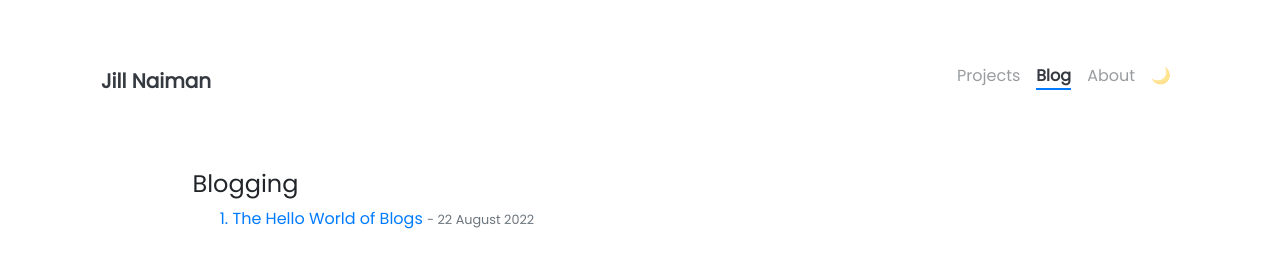
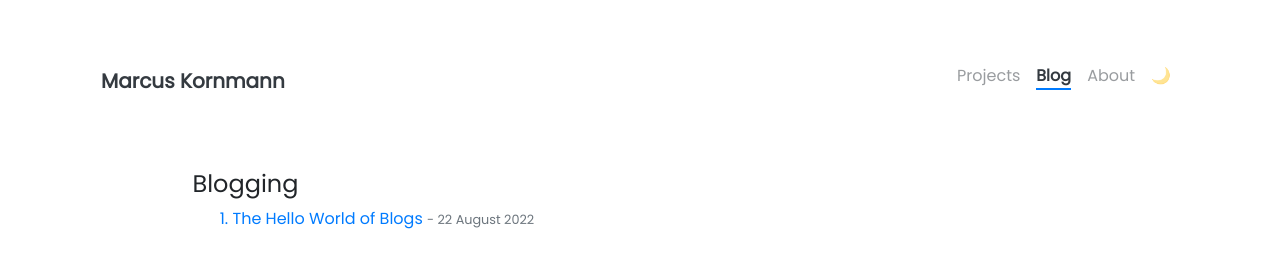
Before and after one commit to CptK/CptK.github.io, a Jekyll site: the page built from pages/tags.html, in a window 1280 px wide. Shown: the top 262 px of the page. Built offline with Jekyll 4.4.1, drawn with Linux system fonts in a browser that asks for light colours; nearby versions of some CDN libraries.

Commit message:
changed name

```diff
--- a/_config.yml
+++ b/_config.yml
@@ -5,12 +5,12 @@
 # NOTE: it looks like you need to rebuild + repush everytime you update this _config.yml file
 
 ### Site Settings ###
-title               : Jill Naiman
+title               : Marcus Kornmann
 description         : >-
-                      I am definitely not a corgi!
+                      Pico do Arieiro - Madeira
 baseurl             : ""   # Change to empty quotes if you are hosting your site at <your-username>.github.io directly,
 #                                             otherwise will be hosted at <your-username>.github.io/{{base_url}}
-repository          : jnaiman               # Change to <your-username>/<your-username>.github.io (or remove it if you don't need remote projects)
+repository          : cptk               # Change to <your-username>/<your-username>.github.io (or remove it if you don't need remote projects)
 open_new_tab        : false                             # Opens external URLs in new tab (works for posts, projects and navbar only)
 
 
@@ -35,12 +35,12 @@ nav_exclude:                                            # The following paths ar
 ### Author Info ###
 author:
   name              : A. P. Corgi
-  image             : https://dogtime.com/assets/uploads/gallery/pembroke-welsh-corgi-dog-breed-pictures/prance-8.jpg
+  image             : https://serenaslenses.net/wp-content/uploads/2019/06/DSC00388.jpg
 #  behance           : your_username
 # dribbble          : your_username
   email             : username@domain.com
 #  facebook          : your_username
-  github            : jnaiman # JPN
+  github            : cptk # JPN
 # gitlab            : your_username
 # instagram         : your_username
 # kaggle            : your_username
```
Also changed, not shown: 7 other files.
